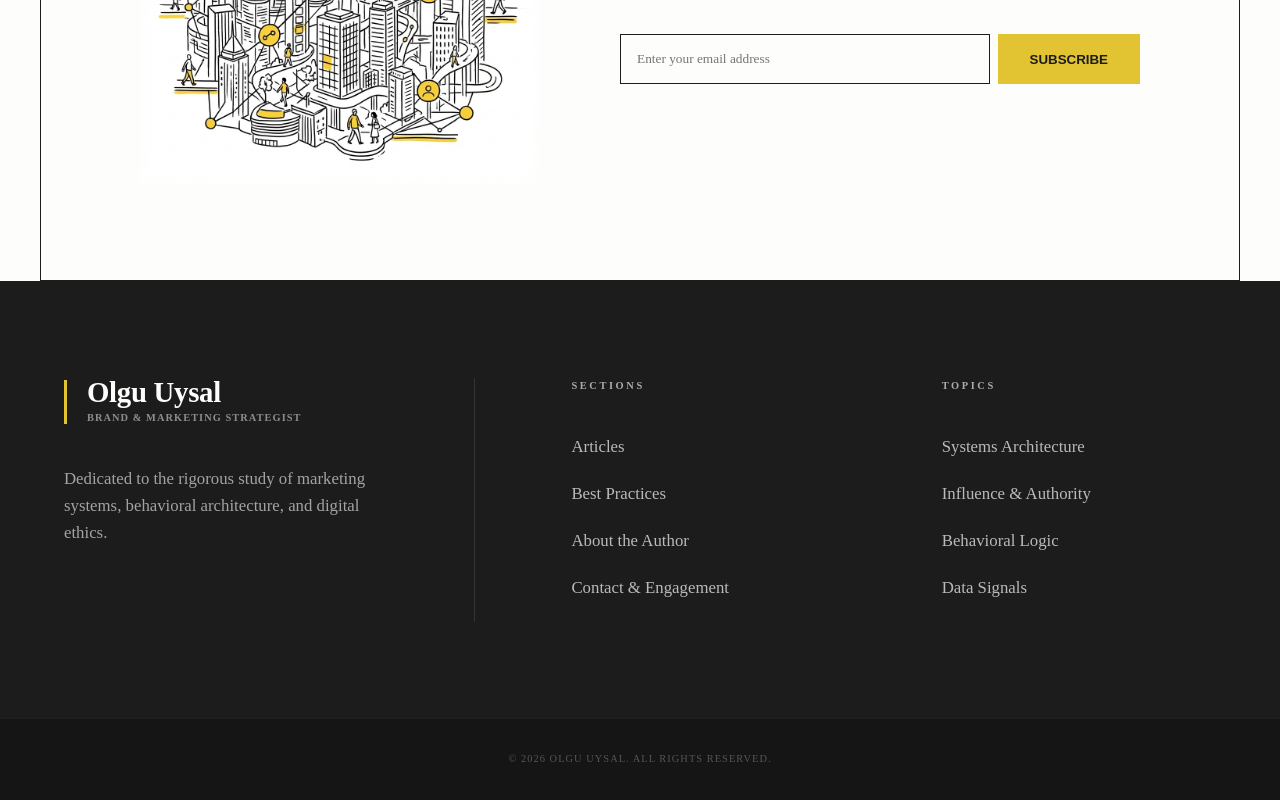
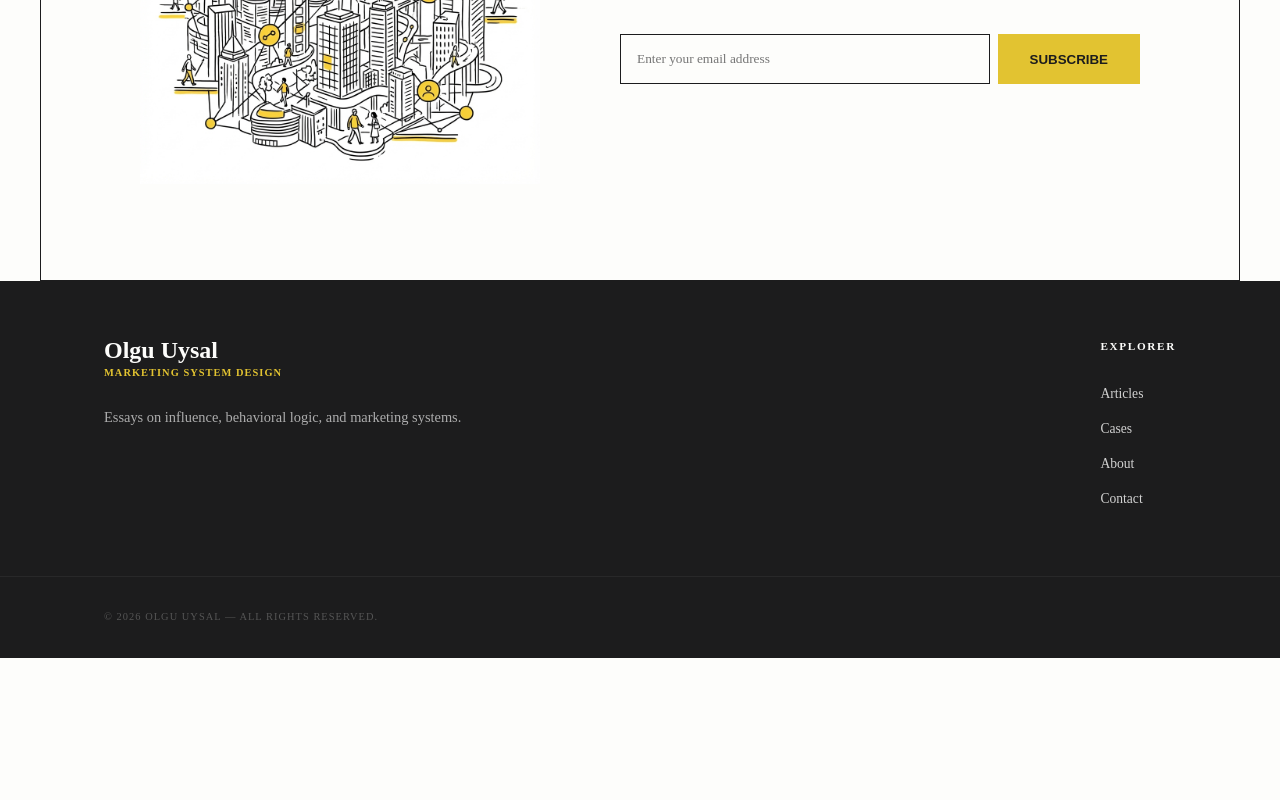
Before and after one commit to msuysal/marketing-blog, a Next.js app: page / in a window 1280 px wide. Shown: the part 2326-3126 px from the top of the page. After the commit the page ends 2984 px from the top, so only its background shows below. Built offline with nearby package versions, Linux system fonts and the light colour scheme.

Commit message:
Redesign footer to be more compact and minimalist

```diff
--- a/src/components/Footer.module.css
+++ b/src/components/Footer.module.css
@@ -1,73 +1,42 @@
 .footer {
     background-color: var(--foreground);
     color: var(--background);
-    padding: 6rem 0 0 0;
-    border-top: 1px solid var(--foreground);
+    padding: 3.5rem 0 2rem 0;
+    /* Reduced padding */
+    border-top: 1px solid var(--border-color);
 }
 
 .container {
-    max-width: 1400px;
+    max-width: 1200px;
+    /* Aligned with other containers */
     margin: 0 auto;
-    padding: 0 4rem 6rem 4rem;
-    display: grid;
-    grid-template-columns: 1.5fr 1fr 1fr;
-    gap: 6rem;
-}
-
-.column {
+    padding: 0 4rem;
     display: flex;
-    flex-direction: column;
-}
-
-.brandColumn {
-    border-right: 1px solid rgba(255, 255, 255, 0.1);
-    padding-right: 6rem;
-}
-
-.heading {
-    font-family: var(--font-sans);
-    font-size: 0.65rem;
-    font-weight: 800;
-    text-transform: uppercase;
-    letter-spacing: 0.25em;
-    margin-bottom: 2.5rem;
-    color: var(--gray-medium);
-    opacity: 0.8;
+    justify-content: space-between;
+    align-items: flex-start;
+    gap: 4rem;
+    margin-bottom: 3.5rem;
 }
 
 .brand {
     display: flex;
     flex-direction: column;
-    gap: 2.5rem;
+    gap: 1.5rem;
+    max-width: 400px;
 }
 
 .logoSection {
     display: flex;
-    align-items: center;
-    gap: 1.25rem;
-}
-
-.logoBar {
-    width: 3px;
-    height: 2.8rem;
-    background-color: var(--accent);
-    flex-shrink: 0;
-}
-
-.logoText {
-    display: flex;
     flex-direction: column;
-    justify-content: center;
     gap: 0.2rem;
 }
 
 .logoMain {
     font-family: var(--font-serif);
-    font-size: 1.8rem;
+    font-size: 1.5rem;
     font-weight: 700;
     line-height: 1;
     color: var(--background);
-    letter-spacing: -0.01em;
 }
 
 .logoSub {
@@ -76,18 +45,36 @@
     font-weight: 700;
     text-transform: uppercase;
     letter-spacing: 0.1em;
-    color: var(--background);
-    opacity: 0.5;
+    color: var(--accent);
+    /* subtle use of accent */
 }
 
 .tagline {
-    font-family: var(--font-serif);
-    font-size: 1.05rem;
+    font-family: var(--font-sans);
+    font-size: 0.9rem;
     line-height: 1.6;
+    color: var(--gray-medium);
+    opacity: 0.8;
+}
+
+.nav {
+    display: flex;
+    gap: 4rem;
+}
+
+.column {
+    display: flex;
+    flex-direction: column;
+}
+
+.heading {
+    font-family: var(--font-sans);
+    font-size: 0.7rem;
+    font-weight: 700;
+    text-transform: uppercase;
+    letter-spacing: 0.15em;
+    margin-bottom: 1.5rem;
     color: var(--background);
-    max-width: 380px;
-    font-style: normal;
-    opacity: 0.6;
 }
 
 .list {
@@ -97,37 +84,33 @@
 }
 
 .list li {
-    margin-bottom: 1.25rem;
+    margin-bottom: 0.6rem;
+    /* Tighter density */
 }
 
 .list a {
-    font-family: var(--font-serif);
-    font-size: 1.05rem;
-    color: var(--background);
-    opacity: 0.7;
-    transition: all 0.4s cubic-bezier(0.165, 0.84, 0.44, 1);
-    border-bottom: 1px solid transparent;
+    font-family: var(--font-sans);
+    font-size: 0.85rem;
+    color: var(--gray-medium);
+    transition: color 0.2s ease;
+    border: none;
 }
 
 .list a:hover {
-    opacity: 1;
     color: var(--accent);
 }
 
-.bottomBar {
+.bottom {
     border-top: 1px solid rgba(255, 255, 255, 0.05);
-    background-color: #151516;
-    /* Deep charcoal */
-    padding: 2rem 0;
+    padding-top: 2rem;
 }
 
 .bottomContent {
-    max-width: 1400px;
+    max-width: 1200px;
     margin: 0 auto;
     padding: 0 4rem;
     display: flex;
-    justify-content: center;
-    align-items: center;
+    justify-content: flex-start;
     font-family: var(--font-sans);
     font-size: 0.65rem;
     color: var(--gray-dark);
@@ -135,44 +118,25 @@
     letter-spacing: 0.1em;
 }
 
-@media (max-width: 1100px) {
+@media (max-width: 968px) {
     .container {
-        grid-template-columns: 1fr 1fr;
+        flex-direction: column;
         gap: 3rem;
-        padding: 0 2rem 4rem 2rem;
+        padding: 0 2rem;
     }
 
-    .brandColumn {
-        border-right: none;
-        padding-right: 0;
-        grid-column: span 2;
-        border-bottom: 1px solid rgba(255, 255, 255, 0.1);
-        padding-bottom: 3rem;
-        margin-bottom: 1rem;
+    .nav {
+        gap: 2rem;
+    }
+
+    .bottomContent {
+        padding: 0 2rem;
     }
 }
 
 @media (max-width: 600px) {
-    .container {
-        grid-template-columns: 1fr;
-        gap: 2.5rem;
-    }
-
-    .brandColumn {
-        grid-column: span 1;
-    }
-
-    .logoMain {
-        font-size: 1.5rem;
-    }
-
-    .logoSub {
-        font-size: 0.6rem;
-    }
-
-    .bottomContent {
+    .nav {
         flex-direction: column;
-        gap: 1rem;
-        text-align: center;
+        gap: 2rem;
     }
 }
--- a/src/components/Footer.tsx
+++ b/src/components/Footer.tsx
@@ -5,44 +5,32 @@ const Footer = () => {
     return (
         <footer className={styles.footer}>
             <div className={styles.container}>
-                <div className={`${styles.column} ${styles.brandColumn}`}>
-                    <div className={styles.brand}>
-                        <div className={styles.logoSection}>
-                            <div className={styles.logoBar}></div>
-                            <div className={styles.logoText}>
-                                <div className={styles.logoMain}>Olgu Uysal</div>
-                                <div className={styles.logoSub}>Brand & Marketing Strategist</div>
-                            </div>
-                        </div>
-                        <p className={styles.tagline}>
-                            Dedicated to the rigorous study of marketing systems, behavioral architecture, and digital ethics.
-                        </p>
+                <div className={styles.brand}>
+                    <div className={styles.logoSection}>
+                        <div className={styles.logoMain}>Olgu Uysal</div>
+                        <div className={styles.logoSub}>Marketing System Design</div>
                     </div>
+                    <p className={styles.tagline}>
+                        Essays on influence, behavioral logic, and marketing systems.
+                    </p>
                 </div>
 
-                <div className={styles.column}>
-                    <h4 className={styles.heading}>Sections</h4>
-                    <ul className={styles.list}>
-                        <li><Link href="/knowledge-base">Articles</Link></li>
-                        <li><Link href="/best-practices">Best Practices</Link></li>
-                        <li><Link href="/about">About the Author</Link></li>
-                        <li><Link href="/contact">Contact & Engagement</Link></li>
-                    </ul>
-                </div>
+                <nav className={styles.nav}>
+                    <div className={styles.column}>
+                        <h4 className={styles.heading}>Explorer</h4>
+                        <ul className={styles.list}>
+                            <li><Link href="/knowledge-base">Articles</Link></li>
+                            <li><Link href="/cases">Cases</Link></li>
+                            <li><Link href="/about">About</Link></li>
+                            <li><Link href="/contact">Contact</Link></li>
+                        </ul>
+                    </div>
+                </nav>
+            </div>
 
-                <div className={styles.column}>
-                    <h4 className={styles.heading}>Topics</h4>
-                    <ul className={styles.list}>
-                        <li><Link href="/knowledge-base?tag=Systems%20Infrastructure">Systems Architecture</Link></li>
-                        <li><Link href="/knowledge-base?tag=Influence%20%26%20Authority">Influence & Authority</Link></li>
-                        <li><Link href="/knowledge-base?tag=Behavioral%20Logic">Behavioral Logic</Link></li>
-                        <li><Link href="/knowledge-base?tag=Data%20Signals">Data Signals</Link></li>
-                    </ul>
-                </div>
-            </div>
-            <div className={styles.bottomBar}>
+            <div className={styles.bottom}>
                 <div className={styles.bottomContent}>
-                    <span>&copy; {new Date().getFullYear()} Olgu Uysal. All rights reserved.</span>
+                    <span>&copy; {new Date().getFullYear()} Olgu Uysal &mdash; All rights reserved.</span>
                 </div>
             </div>
         </footer>
```
